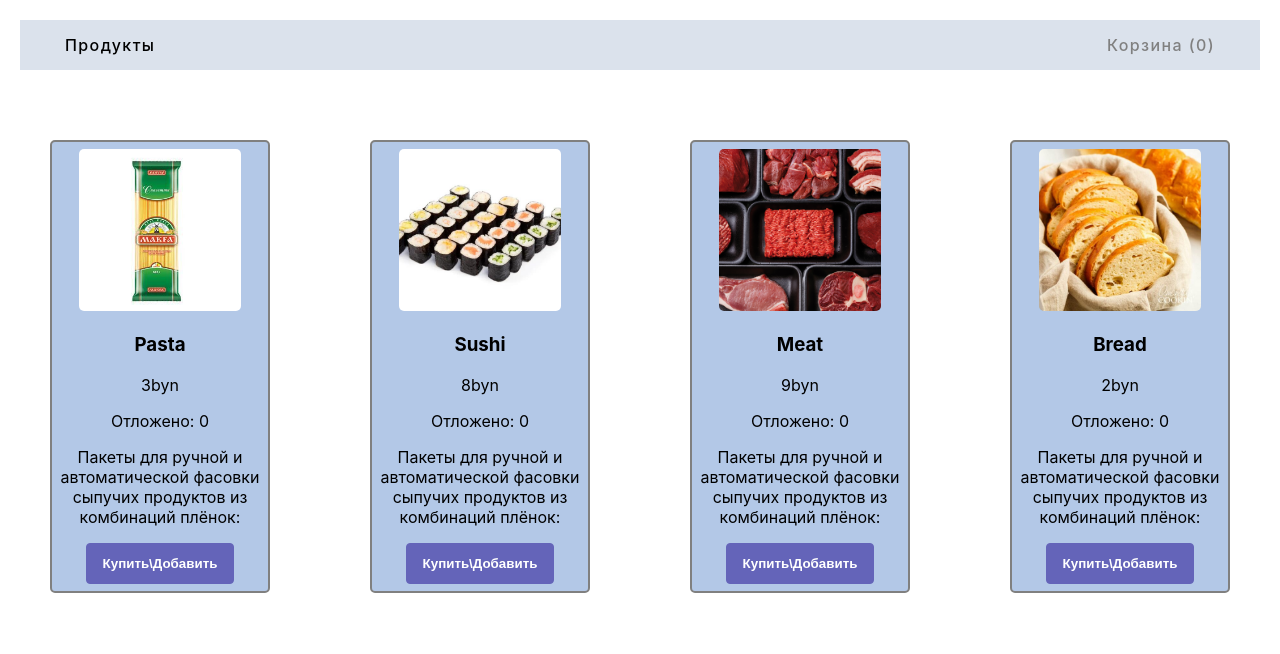
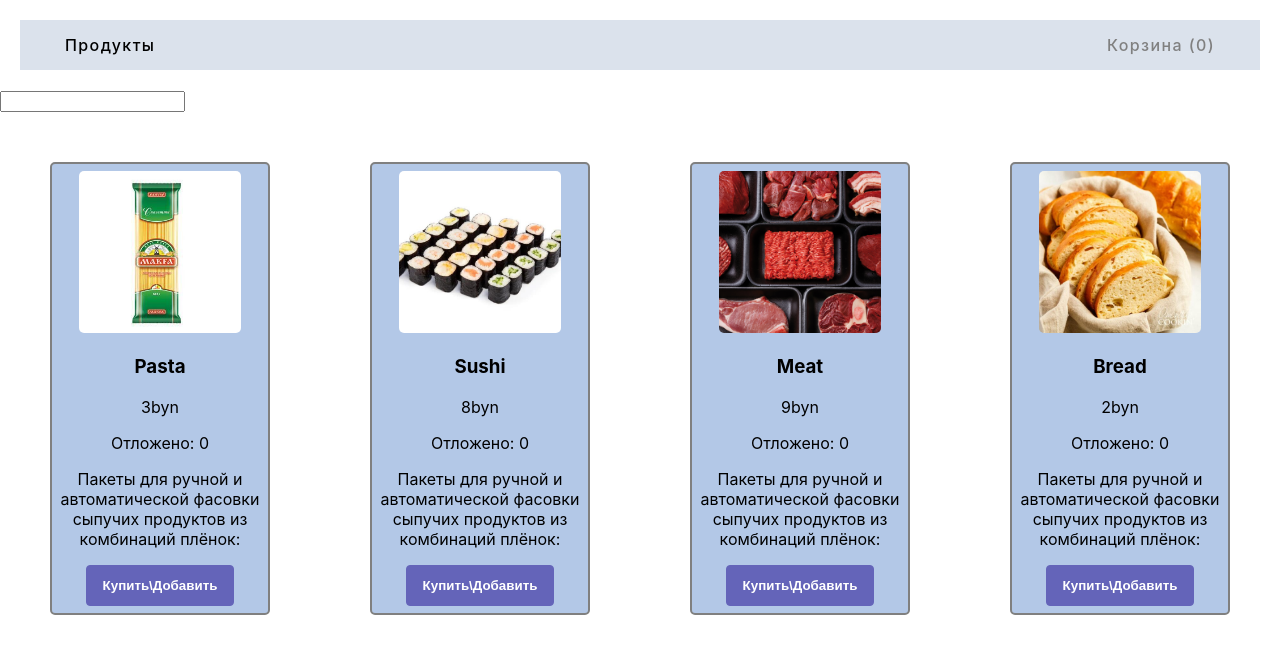
Before and after one commit to Aloxan12/ShopTest, a React (Create React App) app: page /product in a window 1280 px wide. Shown: the top 654 px of the page. Built offline with nearby package versions, Linux system fonts and the light colour scheme.

Commit message:
refactor

```diff
--- a/src/ui/App.tsx
+++ b/src/ui/App.tsx
@@ -1,12 +1,15 @@
-import React from 'react';
+import React, {useState} from 'react';
 import './App.scss';
 import {AppRouter} from "../AppRouter";
 import {AppHeader} from "./AppHeader";
+import {AppInput} from "./Components/AppInput/AppInput";
 
 function App() {
+    const [value, setValue] = useState('')
     return (
         <div className="App">
             <AppHeader />
+            <AppInput value={value} onChange={setValue}/>
             <AppRouter />
         </div>
     );
--- /dev/null
+++ b/src/ui/Components/AppInput/AppInput.tsx
@@ -0,0 +1,20 @@
+import React, {ChangeEvent} from 'react';
+
+interface IAppInputProps{
+    value: string
+    onChange: (value: string)=> void
+}
+
+export const AppInput = ({value, onChange}:IAppInputProps) => {
+
+    const onChangeHandler=(e: ChangeEvent<HTMLInputElement>)=>{
+        const result = e.currentTarget.value
+        onChange(result)
+    }
+
+    return (
+        <div>
+            <input value={value} onChange={onChangeHandler}/>
+        </div>
+    )
+}
```
